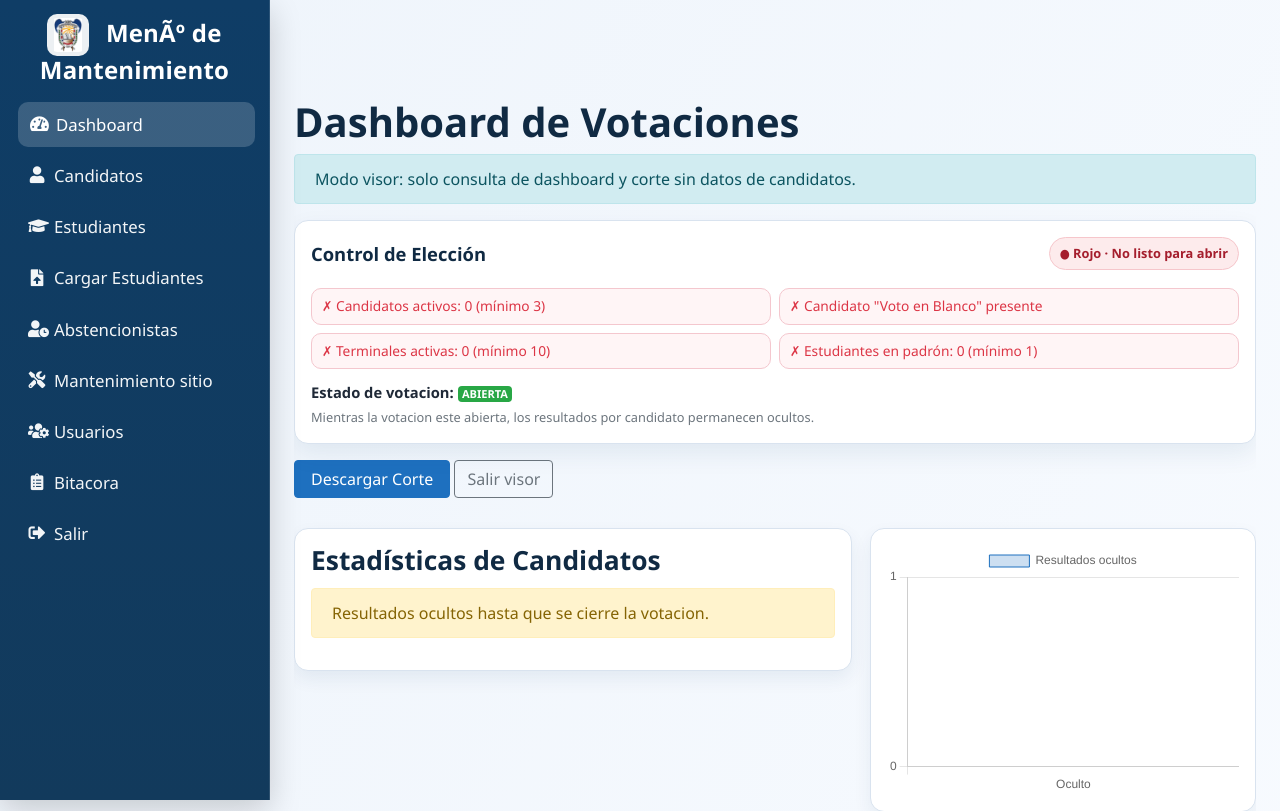
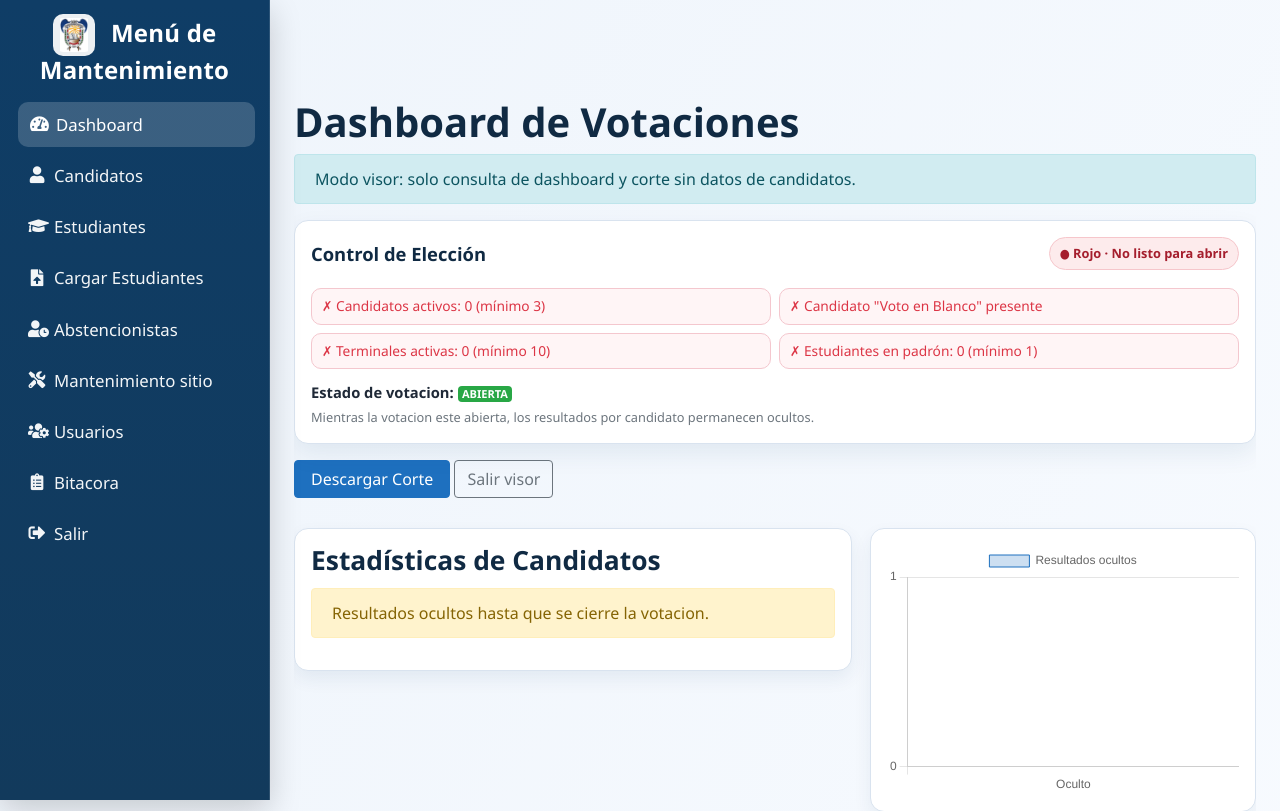
Before and after one commit to vegabryan22/votaciones_ctprgv, a Flask app: page /votaciones/visor/dashboard in a window 1280 px wide. Shown: the top 811 px of the page. Run offline with Flask 3, Linux system fonts and the light colour scheme; a user stored in the database is signed in; data comes from the database, SQL or seed files in the repository; data that the repository does not hold is empty; some libraries are stand-ins or nearby versions.

Commit message:
fix: corrige acentos UTF-8 en layout

```diff
--- a/votaciones_backend/templates/layout.html
+++ b/votaciones_backend/templates/layout.html
@@ -148,7 +148,7 @@
     <div class="sidebar">
         <h4 class="text-center">
             <img src="/votaciones_backend/static/uploads/ctprgv_logo.png" alt="Logo del Colegio" class="logo">
-            MenÃº de Mantenimiento
+            Menú de Mantenimiento
         </h4>
         <ul class="nav flex-column">
             <li class="nav-item">
@@ -200,7 +200,7 @@
     </div>
     <div class="content">
         {% block content %}
-        <!-- Contenido especÃ­fico de cada pÃ¡gina aquÃ­ -->
+        <!-- Contenido específico de cada página aquí -->
 
         {% endblock %}
         <footer class="footer">
@@ -209,7 +209,7 @@
             </div>
         </footer>
     </div>
-    <!-- Pie de pÃ¡gina -->
+    <!-- Pie de página -->
 
 
     <script src="https://cdn.jsdelivr.net/npm/bootstrap@5.1.3/dist/js/bootstrap.bundle.min.js"></script>
```
Also changed, not shown: CHANGELOG.md, 1 other file.
